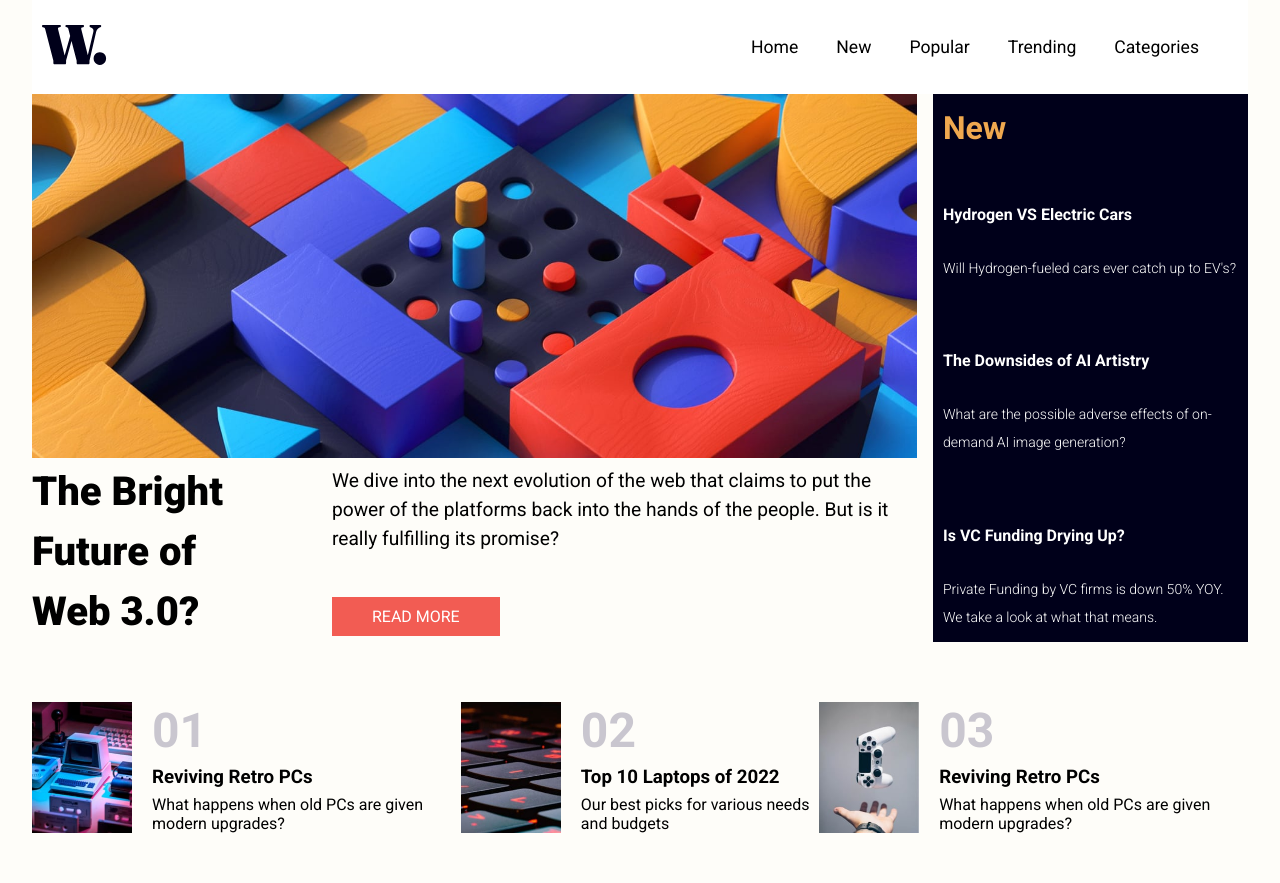
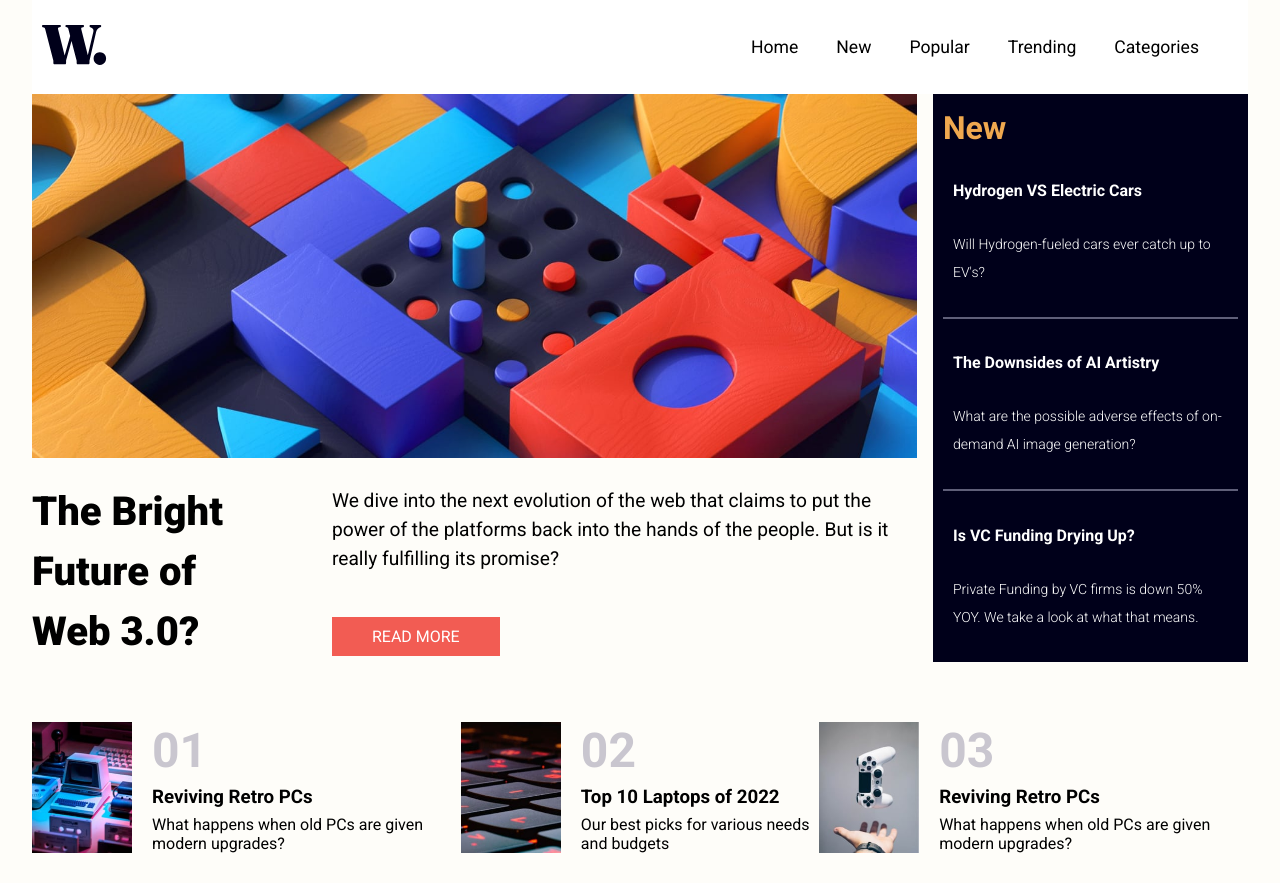
Before and after one commit to mohdadil2k/News_homepage---frontend-mentor-challenge, a plain HTML site: page index.html in a window 1280 px wide. Drawn offline with Linux system fonts and the light colour scheme.

Commit message:
first commit

```diff
--- a/design/style.css
+++ b/design/style.css
@@ -72,6 +72,7 @@ html {
 .hero-img-about {
   display: flex;
   gap: 4rem;
+  margin-top: 20px;
 }
 
 .hero-img-about .main-text h2 {
@@ -118,7 +119,13 @@ html {
   color: #efa84f;
   font-size: 2rem;
 }
-
+.questions{
+  padding:5px 5px 20px 10px;
+  border-bottom:2px solid #5f5f79 ;
+}
+.questions:last-child{
+  border-bottom: none;
+}
 .questions h4 {
   color: #fff;
   margin: 0 0 30px 0;
```
